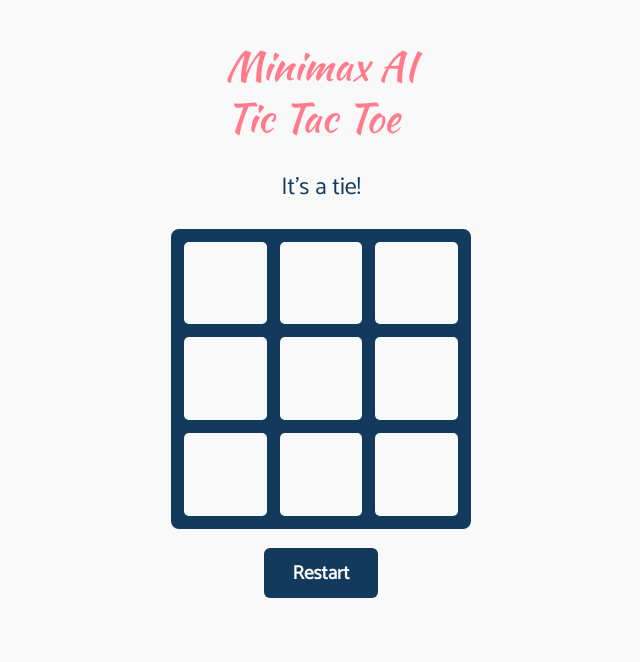
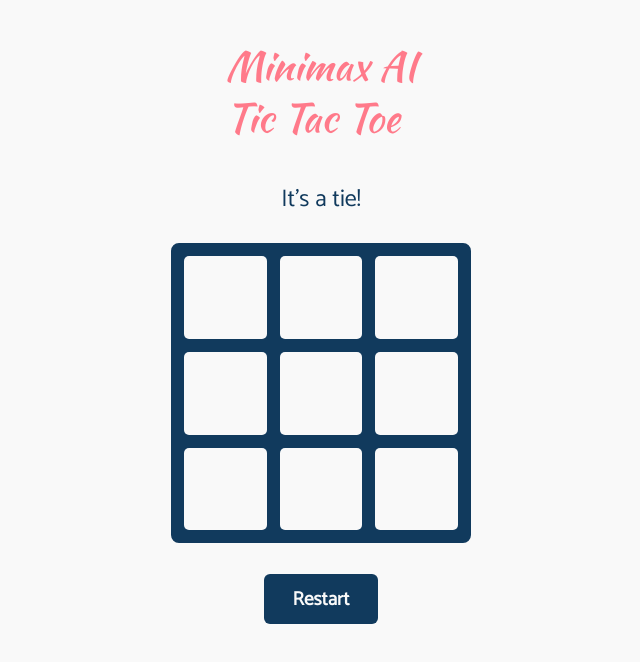
Before and after one commit to lenablechmann/tic-tac-toe-AI, a plain HTML site: page index.html in a window 1280 px wide. Shown: the whole page, without its empty margins (319-959 px from the left). Drawn offline with Linux system fonts and the light colour scheme.

Commit message:
add base pseudocode + extra space above restart button

```diff
--- a/styles/style.css
+++ b/styles/style.css
@@ -29,7 +29,7 @@ body {
     }
 
     .score-message {
-        margin: 1em 0 1.2em 0;
+        margin: 1.5em 0 1.3em 0;
     }
     .gameboard-container {
         width:300px;
@@ -50,7 +50,7 @@ body {
       }
 
     .restart-btn {
-        margin: 1em 0 1em 0;
+        margin: 1.6em 0 1em 0;
         padding: 0.5em 1em 0.5em 1em;
     }
 
```
Also changed, not shown: scripts/script.js (+28 -1 lines), 1 other file.
